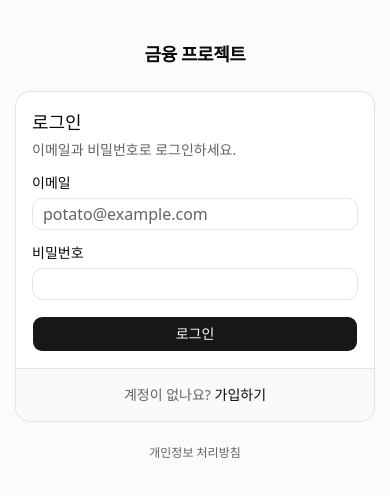
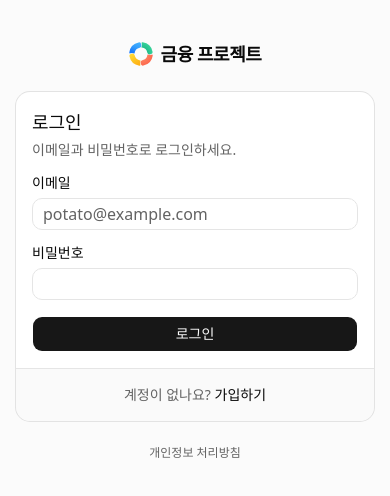
Before and after one commit to ohch9712/all-weather-finance, a Next.js app in the folder frontend/: page /login in a window 390 px wide. Shown: the top 496 px of the page. Built offline with nearby package versions, Linux system fonts and the light colour scheme; no server answers.

Commit message:
LogoMark 컴포넌트를 만들고 사이드바·모바일 메뉴·로그인·처리방침 서비스 이름 앞에 배치

```diff
--- a/frontend/src/app/(auth)/layout.tsx
+++ b/frontend/src/app/(auth)/layout.tsx
@@ -1,12 +1,14 @@
 import type { ReactNode } from "react";
 import Link from "next/link";
+import { LogoMark } from "@/components/common/LogoMark";
 import { APP_NAME } from "@/lib/site";
 
 /** 앱 셸 없는 로그인·가입 화면 */
 export default function AuthLayout({ children }: { children: ReactNode }) {
   return (
     <div className="flex min-h-dvh flex-col items-center bg-muted/40 px-4 py-10 sm:justify-center">
-      <Link href="/" className="mb-6 text-lg font-semibold tracking-tight">
+      <Link href="/" className="mb-6 flex items-center gap-2 text-lg font-semibold tracking-tight">
+        <LogoMark className="size-6" />
         {APP_NAME}
       </Link>
       <main className="w-full max-w-sm">{children}</main>
--- /dev/null
+++ b/frontend/src/components/common/LogoMark.tsx
@@ -0,0 +1,64 @@
+import { useId } from "react";
+import { cn } from "@/lib/utils";
+
+// 로고 평면 마크. public/brand/logo-mark.svg와 같은 그림(타일 없이 네 조각 링)을 인라인 SVG로 그려 추가 요청이 없다.
+// 장식용이라 보조기기에서 숨기고, 옆에 놓인 서비스 이름 글자가 접근 가능한 이름이 된다.
+// 색은 로고 원본 색이다(자산군 색 토큰과 무관하다). 그라데이션 id는 useId로 만들어 한 화면에 여러 개를 둬도 겹치지 않는다.
+
+const RING_CENTER = { cx: 254.5, cy: 254.5, r: 177 } as const;
+
+export const LOGO_MARK_VIEW_BOX = "74.5 74.5 360 360";
+
+export const LOGO_MARK_PATHS = {
+  green:
+    "M427.9 219.2A177 177 0 0 0 280 79.4A14 14 0 0 0 264.8 97.9A42 54 -11.5 0 1 261.6 149.3A6 6 0 0 0 266.1 158.2A97 97 0 0 1 349.5 235.1A33.5 43 78.5 0 0 398.4 259.4A33.5 37 78.5 0 0 427.9 219.2Z",
+  blue: "M219.2 81.1A177 177 0 0 0 79.4 229A14 14 0 0 0 97.9 244.2A42 54 -101.5 0 1 149.3 247.4A6 6 0 0 0 158.2 242.9A97 97 0 0 1 235.1 159.5A33.5 43 -11.5 0 0 259.4 110.6A33.5 37 -11.5 0 0 219.2 81.1Z",
+  yellow:
+    "M81.1 289.8A177 177 0 0 0 229 429.6A14 14 0 0 0 244.2 411.1A42 54 -191.5 0 1 247.4 359.7A6 6 0 0 0 242.9 350.8A97 97 0 0 1 159.5 273.9A33.5 43 -101.5 0 0 110.6 249.6A33.5 37 -101.5 0 0 81.1 289.8Z",
+  red: "M289.8 427.9A177 177 0 0 0 429.6 280A14 14 0 0 0 411.1 264.8A42 54 -281.5 0 1 359.7 261.6A6 6 0 0 0 350.8 266.1A97 97 0 0 1 273.9 349.5A33.5 43 -191.5 0 0 249.6 398.4A33.5 37 -191.5 0 0 289.8 427.9Z",
+} as const;
+
+interface LogoMarkProps {
+  /** 크기 등 덧붙일 클래스. 기본 크기는 size-5다. */
+  className?: string;
+}
+
+export function LogoMark({ className }: LogoMarkProps) {
+  const id = useId();
+  const fill = (key: string) => `url(#${id}-${key})`;
+  return (
+    <svg
+      viewBox={LOGO_MARK_VIEW_BOX}
+      aria-hidden="true"
+      data-slot="logo-mark"
+      className={cn("size-5 shrink-0", className)}
+    >
+      <defs>
+        <linearGradient id={`${id}-b`} x1="224.6" y1="85.1" x2="156" y2="237.1" gradientUnits="userSpaceOnUse">
+          <stop offset="0" stopColor="#43b1fc" />
+          <stop offset=".5" stopColor="#339dfc" />
+          <stop offset="1" stopColor="#1a7afc" />
+        </linearGradient>
+        <radialGradient id={`${id}-g`} {...RING_CENTER} gradientUnits="userSpaceOnUse">
+          <stop offset=".55" stopColor="#1fbc89" />
+          <stop offset=".77" stopColor="#2bc692" />
+          <stop offset="1" stopColor="#35d298" />
+        </radialGradient>
+        <linearGradient id={`${id}-y`} x1="118.8" y1="273.6" x2="218.7" y2="422.7" gradientUnits="userSpaceOnUse">
+          <stop offset="0" stopColor="#ffd634" />
+          <stop offset=".5" stopColor="#fdc220" />
+          <stop offset="1" stopColor="#ffaf14" />
+        </linearGradient>
+        <radialGradient id={`${id}-r`} {...RING_CENTER} gradientUnits="userSpaceOnUse">
+          <stop offset=".55" stopColor="#fd7e5e" />
+          <stop offset=".77" stopColor="#fc7557" />
+          <stop offset="1" stopColor="#fd684d" />
+        </radialGradient>
+      </defs>
+      <path fill={fill("g")} d={LOGO_MARK_PATHS.green} />
+      <path fill={fill("b")} d={LOGO_MARK_PATHS.blue} />
+      <path fill={fill("y")} d={LOGO_MARK_PATHS.yellow} />
+      <path fill={fill("r")} d={LOGO_MARK_PATHS.red} />
+    </svg>
+  );
+}
--- a/frontend/src/components/layout/MobileNav.tsx
+++ b/frontend/src/components/layout/MobileNav.tsx
@@ -2,6 +2,7 @@
 
 import { useState } from "react";
 import { Menu } from "lucide-react";
+import { LogoMark } from "@/components/common/LogoMark";
 import { Button } from "@/components/ui/button";
 import { Sheet, SheetContent, SheetDescription, SheetHeader, SheetTitle, SheetTrigger } from "@/components/ui/sheet";
 import { APP_NAME } from "@/lib/site";
@@ -19,7 +20,10 @@ export function MobileNav() {
       </SheetTrigger>
       <SheetContent side="left" className="w-72 max-w-[85vw] gap-0 bg-sidebar p-0">
         <SheetHeader className="h-14 justify-center border-b px-5 py-0">
-          <SheetTitle>{APP_NAME}</SheetTitle>
+          <SheetTitle className="flex items-center gap-2">
+            <LogoMark />
+            {APP_NAME}
+          </SheetTitle>
           <SheetDescription className="sr-only">주 메뉴</SheetDescription>
         </SheetHeader>
         <div className="min-h-0 flex-1 overflow-y-auto px-2 py-4">
--- a/frontend/src/components/layout/Sidebar.tsx
+++ b/frontend/src/components/layout/Sidebar.tsx
@@ -1,4 +1,5 @@
 import Link from "next/link";
+import { LogoMark } from "@/components/common/LogoMark";
 import { ScrollArea } from "@/components/ui/scroll-area";
 import { APP_NAME } from "@/lib/site";
 import { NavLinks } from "./NavLinks";
@@ -8,8 +9,9 @@ export function Sidebar() {
   return (
     <aside className="fixed inset-y-0 left-0 z-30 hidden w-60 flex-col border-r border-sidebar-border bg-sidebar text-sidebar-foreground lg:flex">
       <div className="flex h-14 shrink-0 items-center px-5">
-        <Link href="/" className="truncate text-base font-semibold tracking-tight">
-          {APP_NAME}
+        <Link href="/" className="flex min-w-0 items-center gap-2 text-base font-semibold tracking-tight">
+          <LogoMark />
+          <span className="truncate">{APP_NAME}</span>
         </Link>
       </div>
       <ScrollArea className="min-h-0 flex-1">
--- a/frontend/src/features/privacy/components/PrivacyPolicy.tsx
+++ b/frontend/src/features/privacy/components/PrivacyPolicy.tsx
@@ -1,6 +1,7 @@
 import { Fragment, type ReactNode } from "react";
 import Link from "next/link";
 import { TriangleAlert } from "lucide-react";
+import { LogoMark } from "@/components/common/LogoMark";
 import { Alert, AlertDescription } from "@/components/ui/alert";
 import { APP_NAME } from "@/lib/site";
 import { UNSET_TEXT, hasMissingValues, type PrivacyValues } from "../config";
@@ -118,7 +119,8 @@ export function PrivacyPolicy({ values }: { values: PrivacyValues }) {
     <div className="min-h-dvh bg-background text-foreground print:bg-white print:text-black">
       <header className="border-b print:border-b-0">
         <div className="mx-auto max-w-3xl px-4 py-4">
-          <Link href="/" className="text-lg font-semibold tracking-tight">
+          <Link href="/" className="inline-flex items-center gap-2 text-lg font-semibold tracking-tight">
+            <LogoMark className="size-6" />
             {APP_NAME}
           </Link>
         </div>
```
